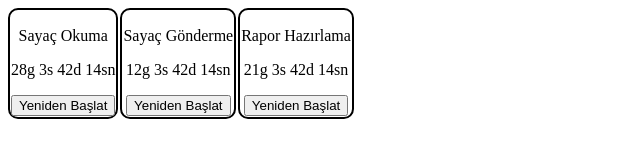
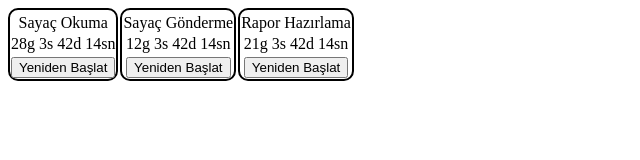
Before and after one commit to basistakip/basis, a plain HTML site: page dashboard/gerisayim.html in a window 1280 px wide. Shown: the whole page, without its empty margins (0-640 px from the left). Drawn offline with Linux system fonts and the light colour scheme.

Commit message:
Update gerisayim.html

```diff
--- a/dashboard/gerisayim.html
+++ b/dashboard/gerisayim.html
@@ -15,6 +15,15 @@
             border-radius: 10px;
             text-align: center;
             transition: background 0.5s;
+        }
+
+        .counter p {
+            margin: 2px 0; /* Metinler arası boşluğu azalt */
+            line-height: 1.2; /* Satır yüksekliğini azalt */
+        }
+
+        .counter button {
+            margin-top: 2px; /* Buton ile metin arası boşluk */
         }
 
         .blinking-yellow {
```
